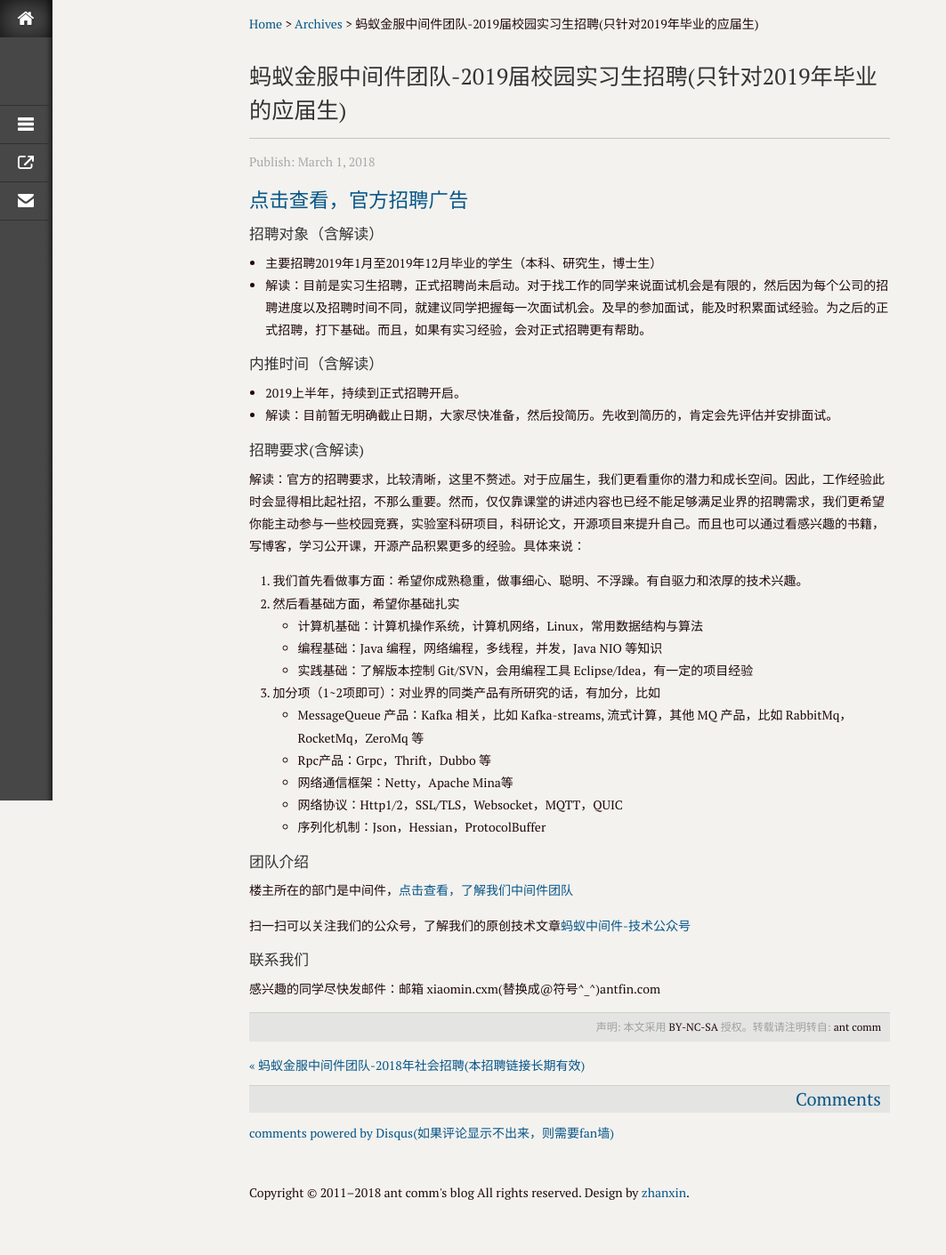
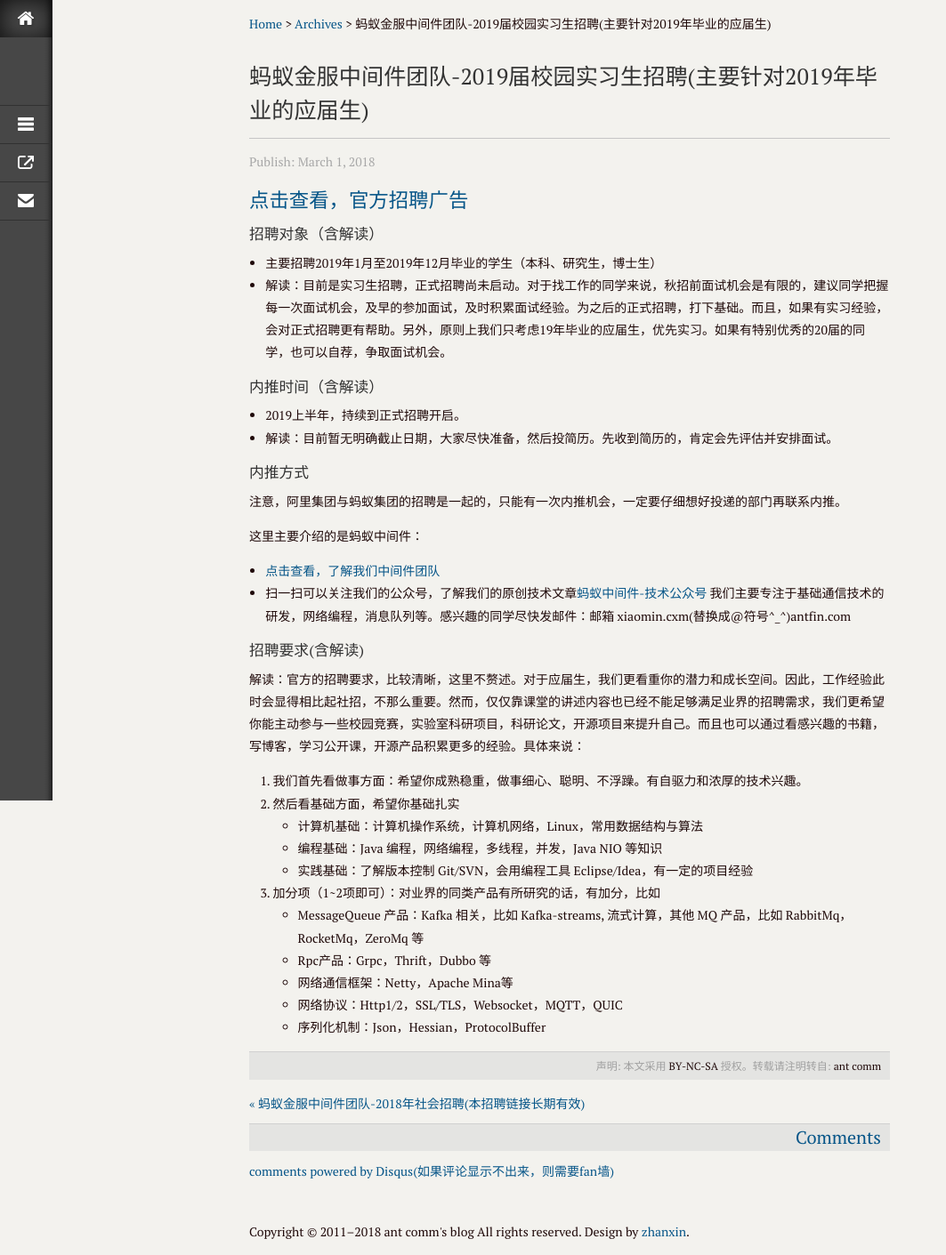
Before and after one commit to xmtsui/recruit, a Jekyll site: the page built from _posts/2017/2018-03-01-2019_intern.md, in a window 1280 px wide. Shown: the whole page at 89% size, without its empty margins (0-1063 px from the left). Built offline with Jekyll 4.4.1, drawn with Linux system fonts in a browser that asks for light colours; comment, search, counter and statistics services are not loaded; before the commit the page ends 1367 px from its top, so only the background shows below that.

Commit message:
modify by quickcommint

```diff
--- a/_posts/2017/2018-03-01-2019_intern.md
+++ b/_posts/2017/2018-03-01-2019_intern.md
@@ -1,6 +1,6 @@
 ---
 layout: post
-title: [蚂蚁金服中间件团队-2019届校园实习生招聘(只针对2019年毕业的应届生)]
+title: [蚂蚁金服中间件团队-2019届校园实习生招聘(主要针对2019年毕业的应届生)]
 categories:
   - social_recruitment
 ---
@@ -9,11 +9,19 @@
 
 #### 招聘对象（含解读）
 * 主要招聘2019年1月至2019年12月毕业的学生（本科、研究生，博士生）
-* 解读：目前是实习生招聘，正式招聘尚未启动。对于找工作的同学来说面试机会是有限的，然后因为每个公司的招聘进度以及招聘时间不同，就建议同学把握每一次面试机会。及早的参加面试，能及时积累面试经验。为之后的正式招聘，打下基础。而且，如果有实习经验，会对正式招聘更有帮助。
+* 解读：目前是实习生招聘，正式招聘尚未启动。对于找工作的同学来说，秋招前面试机会是有限的，建议同学把握每一次面试机会，及早的参加面试，及时积累面试经验。为之后的正式招聘，打下基础。而且，如果有实习经验，会对正式招聘更有帮助。另外，原则上我们只考虑19年毕业的应届生，优先实习。如果有特别优秀的20届的同学，也可以自荐，争取面试机会。
 
 #### 内推时间（含解读）
 * 2019上半年，持续到正式招聘开启。
 * 解读：目前暂无明确截止日期，大家尽快准备，然后投简历。先收到简历的，肯定会先评估并安排面试。
+
+#### 内推方式
+注意，阿里集团与蚂蚁集团的招聘是一起的，只能有一次内推机会，一定要仔细想好投递的部门再联系内推。
+
+这里主要介绍的是蚂蚁中间件：
+* [点击查看，了解我们中间件团队](https://mp.weixin.qq.com/s?__biz=MzUzMzU5Mjc1Nw==&mid=2247483718&idx=2&sn=25f44f4ea05cbedd535df18006cdd6c7&chksm=faa0ee9ccdd7678ab0bab339fbaacb7ffe529c9b04f7a64beac6bb2e1c4c9bd2e9015a2342d3&scene=38#wechat_redirect)
+* 扫一扫可以关注我们的公众号，了解我们的原创技术文章[蚂蚁中间件-技术公众号](../assets/pic/20180301214124.png)
+我们主要专注于基础通信技术的研发，网络编程，消息队列等。感兴趣的同学尽快发邮件：邮箱 xiaomin.cxm(替换成@符号^_^)antfin.com
 
 #### 招聘要求(含解读)
 解读：官方的招聘要求，比较清晰，这里不赘述。对于应届生，我们更看重你的潜力和成长空间。因此，工作经验此时会显得相比起社招，不那么重要。然而，仅仅靠课堂的讲述内容也已经不能足够满足业界的招聘需求，我们更希望你能主动参与一些校园竞赛，实验室科研项目，科研论文，开源项目来提升自己。而且也可以通过看感兴趣的书籍，写博客，学习公开课，开源产品积累更多的经验。具体来说：
@@ -29,11 +37,3 @@
    * 网络通信框架：Netty，Apache Mina等
    * 网络协议：Http1/2，SSL/TLS，Websocket，MQTT，QUIC
    * 序列化机制：Json，Hessian，ProtocolBuffer
-
-#### 团队介绍
-楼主所在的部门是中间件，[点击查看，了解我们中间件团队](https://mp.weixin.qq.com/s?__biz=MzUzMzU5Mjc1Nw==&mid=2247483718&idx=2&sn=25f44f4ea05cbedd535df18006cdd6c7&chksm=faa0ee9ccdd7678ab0bab339fbaacb7ffe529c9b04f7a64beac6bb2e1c4c9bd2e9015a2342d3&scene=38#wechat_redirect)
-
-扫一扫可以关注我们的公众号，了解我们的原创技术文章[蚂蚁中间件-技术公众号](../assets/pic/20180301214124.png)
-
-#### 联系我们
-感兴趣的同学尽快发邮件：邮箱 xiaomin.cxm(替换成@符号^_^)antfin.com
```
